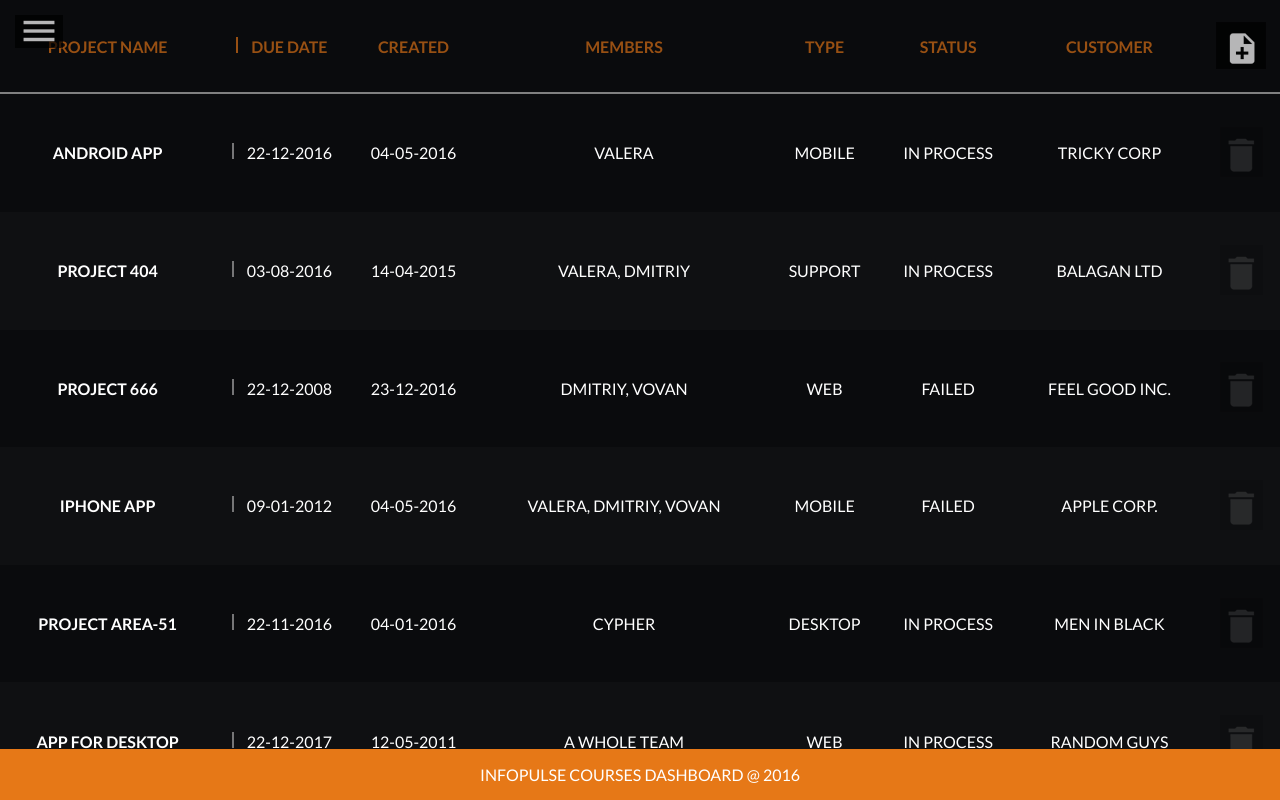
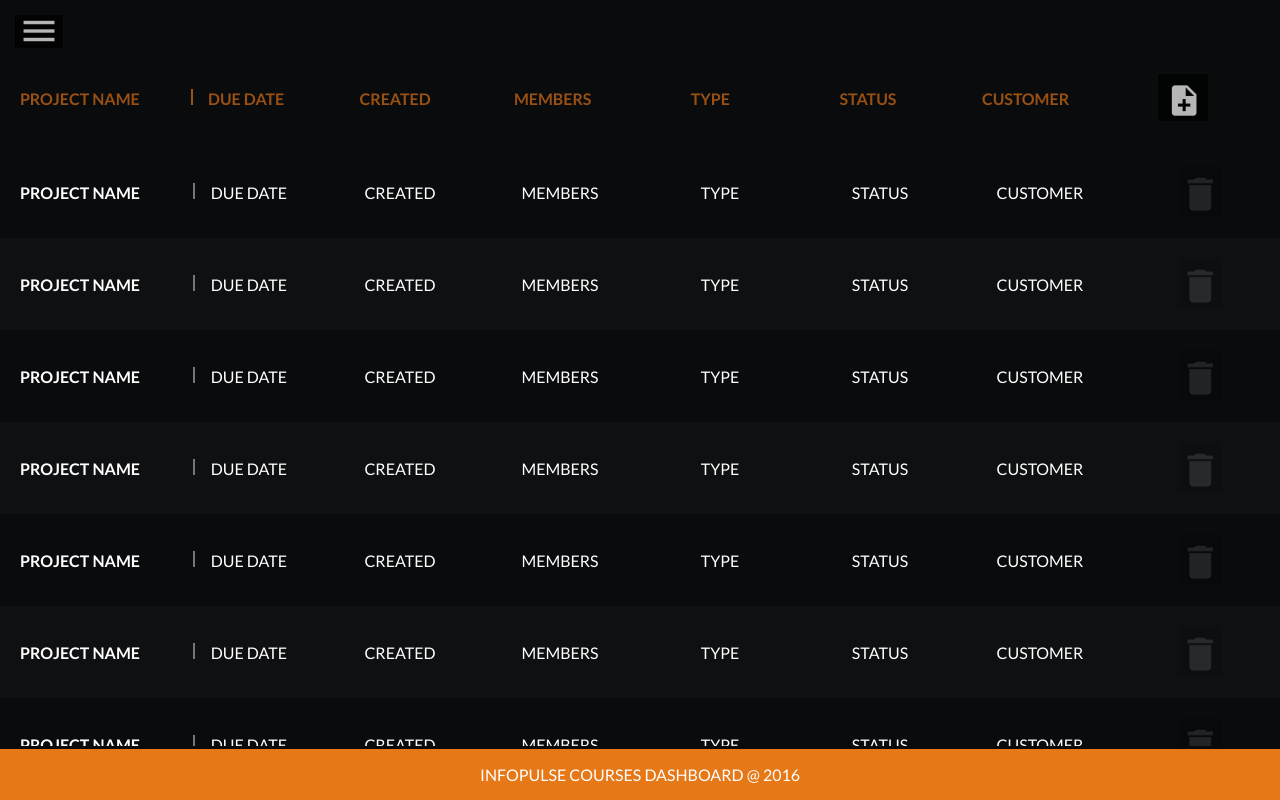
Before and after one commit to cyberswitchs/general-task, a plain HTML site: page index.html in a window 1280 px wide. Drawn offline with Linux system fonts and the light colour scheme.

Commit message:
update(styling)

```diff
--- a/index.html
+++ b/index.html
@@ -35,7 +35,9 @@
 				<input type="text" id="date" class="user-data-left auto-kal">
 			</label>
 		</form>
-		<table class="projects">
+		<div class="projects-wrapper">
+			<div>
+				<table class="projects-header">
 					<thead>
 						<tr>
 							<th>Project name</th>
@@ -48,8 +50,96 @@
 							<th><button class="switch-right"></button></th>
 						</tr>
 					</thead>
-			<tbody class="dashboard-body"></tbody>
 				</table>
+			</div>
+			<div class="projects-body">
+				<table class="projects">
+					<tbody class="dashboard-body">
+						<tr>
+							<td>Project name</td>
+							<td>Due date</td>
+							<td>Created</td>
+							<td>Members</td>
+							<td>Type</td>
+							<td>Status</td>
+							<td>Customer</td>
+							<td><button class="recycle"></button></td>
+						</tr>
+						<tr>
+							<td>Project name</td>
+							<td>Due date</td>
+							<td>Created</td>
+							<td>Members</td>
+							<td>Type</td>
+							<td>Status</td>
+							<td>Customer</td>
+							<td><button class="recycle"></button></td>
+						</tr>
+						<tr>
+							<td>Project name</td>
+							<td>Due date</td>
+							<td>Created</td>
+							<td>Members</td>
+							<td>Type</td>
+							<td>Status</td>
+							<td>Customer</td>
+							<td><button class="recycle"></button></td>
+						</tr>
+						<tr>
+							<td>Project name</td>
+							<td>Due date</td>
+							<td>Created</td>
+							<td>Members</td>
+							<td>Type</td>
+							<td>Status</td>
+							<td>Customer</td>
+							<td><button class="recycle"></button></td>
+						</tr>
+						<tr>
+							<td>Project name</td>
+							<td>Due date</td>
+							<td>Created</td>
+							<td>Members</td>
+							<td>Type</td>
+							<td>Status</td>
+							<td>Customer</td>
+							<td><button class="recycle"></button></td>
+						</tr>
+						<tr>
+							<td>Project name</td>
+							<td>Due date</td>
+							<td>Created</td>
+							<td>Members</td>
+							<td>Type</td>
+							<td>Status</td>
+							<td>Customer</td>
+							<td><button class="recycle"></button></td>
+						</tr>
+						<tr>
+							<td>Project name</td>
+							<td>Due date</td>
+							<td>Created</td>
+							<td>Members</td>
+							<td>Type</td>
+							<td>Status</td>
+							<td>Customer</td>
+							<td><button class="recycle"></button></td>
+						</tr>
+						<tr>
+							<td>Project name</td>
+							<td>Due date</td>
+							<td>Created</td>
+							<td>Members</td>
+							<td>Type</td>
+							<td>Status</td>
+							<td>Customer</td>
+							<td><button class="recycle"></button></td>
+						</tr>
+					</tbody>
+				</table>
+			</div>
+		</div>
+	</section>
 	<form class="menu-right">
 		<label class="project-info">
 			<input type="text" id="project-name" placeholder="Project name:" class="user-data-right">
@@ -75,13 +165,12 @@
 		</div>
 		<button type="submit" class="create-project">Create</button>
 	</form>
-	</section>
 	<footer>
 		<p>Infopulse Courses Dashboard @ 2016</p>
 	</footer>
 	<script src="vendor/kalendae/kalendae.standalone.js" type="text/javascript"></script>
 	<script type="text/javascript" src="js/dropdowns.js"></script>
-	<script type="text/javascript" src="js/projects.js"></script>
+	<!-- <script type="text/javascript" src="js/projects.js"></script> -->
 	<script type="text/javascript" src="js/index.js"></script>
 </body>
 </html>
--- a/js/index.js
+++ b/js/index.js
@@ -4,7 +4,7 @@
 		menuLeft = document.getElementsByClassName('menu-left')[0],
 		menuRight = document.getElementsByClassName('menu-right')[0],
 		menuRightInputs = [].slice.call(menuRight.getElementsByTagName('input')),
-		dashboard = document.getElementsByClassName('dashboard')[0];
+		projectsWrapper = document.getElementsByClassName('projects-wrapper')[0];
 
 	switchLeft.dataset.action = 'left';
 	switchRight.dataset.action = 'right';
@@ -20,7 +20,7 @@
 	if (action !== 'right' && target !== 'menu-right') {
 		if (action == 'left' && target !== 'menu-right') {
 			menuLeft.classList.toggle('show-menu');
-			dashboard.classList.toggle('collapse-table');
+			projectsWrapper.classList.toggle('collapse');
 		} else {
 			menuRight.classList.remove('show-menu');
 		};
--- a/js/projects.js
+++ b/js/projects.js
@@ -40,6 +40,48 @@ var projects = [{
 		"Members": "A whole team",
 		"Type": "Web",
 		"Customer": "Random guys"
+}, {
+        "Project name": "Android app",
+        "Due date": "22-12-2016",
+        "Created": "04-05-2016",
+        "Members": "Valera",
+        "Type": "Mobile",
+        "Customer": "Tricky corp"
+}, {
+        "Project name": "Project 404",
+        "Due date": "03-08-2016",
+        "Created": "14-04-2015",
+        "Members": "Valera, Dmitriy",
+        "Type": "Support",
+        "Customer": "Balagan LTD"
+}, {
+        "Project name": "Project 666",
+        "Due date": "22-12-2008",
+        "Created": "23-12-2016",
+        "Members": "Dmitriy, Vovan",
+        "Type": "Web",
+        "Customer": "Feel Good inc."
+}, {
+        "Project name": "iPhone app",
+        "Due date": "09-01-2012",
+        "Created": "04-05-2016",
+        "Members": "Valera, Dmitriy, Vovan",
+        "Type": "Mobile",
+        "Customer": "Apple Corp."
+}, {
+        "Project name": "Project Area-51",
+        "Due date": "22-11-2016",
+        "Created": "04-01-2016",
+        "Members": "Cypher",
+        "Type": "Desktop",
+        "Customer": "Men In Black"
+}, {
+        "Project name": "App for desktop",
+        "Due date": "22-12-2017",
+        "Created": "12-05-2011",
+        "Members": "A whole team",
+        "Type": "Web",
+        "Customer": "Random guys"
 }];
 
 (function(){
--- a/styles/css/dropdowns.css
+++ b/styles/css/dropdowns.css
@@ -2,7 +2,7 @@
 	height: 37px;
 	width: 37px;
 	position: relative;
-	bottom: 49px;
+	bottom: 47px;
 	left: 86%;
 	background-image: url('../img/expand-more.png');
 }
--- a/styles/css/forms.css
+++ b/styles/css/forms.css
@@ -46,7 +46,7 @@ input[type="checkbox"] {
 	height: 33px;
 	width: 48px;
 	background: black url('../img/switch-left.png') center no-repeat;
-	position: absolute;
+	position: fixed;
 	top: 15px;
 	left: 15px;
 	z-index: 1;
@@ -59,7 +59,7 @@ input[type="checkbox"] {
 }
 
 .menu-left, .menu-right {
-	height: 100vh;
+	height: calc(100vh - 51px);
 	width: 0;
 	opacity: 0;
 	display: flex;
@@ -70,10 +70,13 @@ input[type="checkbox"] {
 	background-color: black;
 	box-sizing: border-box;
 	padding-top: 60px;
+	padding-bottom: 10px;
+	overflow-y: auto;
 }
 
 .menu-right {
 	position: fixed;
+	top: 0;
 	right: 0;
 }
 
@@ -104,6 +107,7 @@ input[type="checkbox"] {
 	width: 75%;
 	padding-left: 10px;
 	margin-top: 6px;
+	flex-shrink: 0;
 }
 
 .filters {
@@ -137,7 +141,7 @@ input[type="checkbox"] {
 	width: 37px;
 	position: relative;
 	left: 85%;
-	margin-bottom: -30px;
+	margin-bottom: -42px;
 }
 
 .magnifying-glass::before {
--- a/styles/css/general.css
+++ b/styles/css/general.css
@@ -17,6 +17,7 @@ label {
 section {
 	width: 100%;
 	display: flex;
+	flex-flow: row nowrap;
 }
 
 fieldset {
@@ -35,3 +36,16 @@ footer {
 	justify-content: center;
 	align-items: center;
 }
+
+::-webkit-scrollbar {
+	width: 17px;
+}
+
+::-webkit-scrollbar-track {
+	-webkit-box-shadow: inset 0 0 6px rgba(0, 0, 0, 0.3);
+}
+
+::-webkit-scrollbar-thumb {
+	background: rgba(118, 118, 119, 1);
+	-webkit-box-shadow: inset 0 0 6px rgba(0, 0, 0, 0.5);
+}
--- a/styles/css/table.css
+++ b/styles/css/table.css
@@ -1,24 +1,40 @@
+.projects-wrapper {
+	width: 100%;
+	transition: width 0.3s;
+	box-sizing: border-box;
+	padding-top: 50px;
+}
+
 .projects {
 	width: 100%;
-	transition: width 0.3s;
 	border-collapse: collapse;
 	cursor: default;
 }
 
-.collapse-table {
-	width: calc(100% - 370px);
+.projects-header {
+	width: calc(100% - 17px);
+}
+
+.projects-body {
+	height: calc(100vh - 200px);
+	overflow-y: scroll;
+}
+
+.collapse {
+	width: 80%;
 }
 
 td, th {
 	text-align: center;
 	height: 90px;
+	width: 10%;
 }
 
-tr th:first-child, tr td:first-child {
+th:first-child, td:first-child {
 	font-weight: bold;
 }
 
-tr th:nth-child(2)::before, tr td:nth-child(2)::before {
+th:nth-child(2)::before, td:nth-child(2)::before {
 	content: '';
 	display: inline-block;
 	width: 2px;
@@ -27,7 +43,7 @@ tr th:nth-child(2)::before, tr td:nth-child(2)::before {
 	margin-right: 10%;
 }
 
-tr th:nth-child(2)::before {
+th:nth-child(2)::before {
 	background-color: #985013;
 }
 
```
Lines whose indentation alone changed are shown as unchanged.
